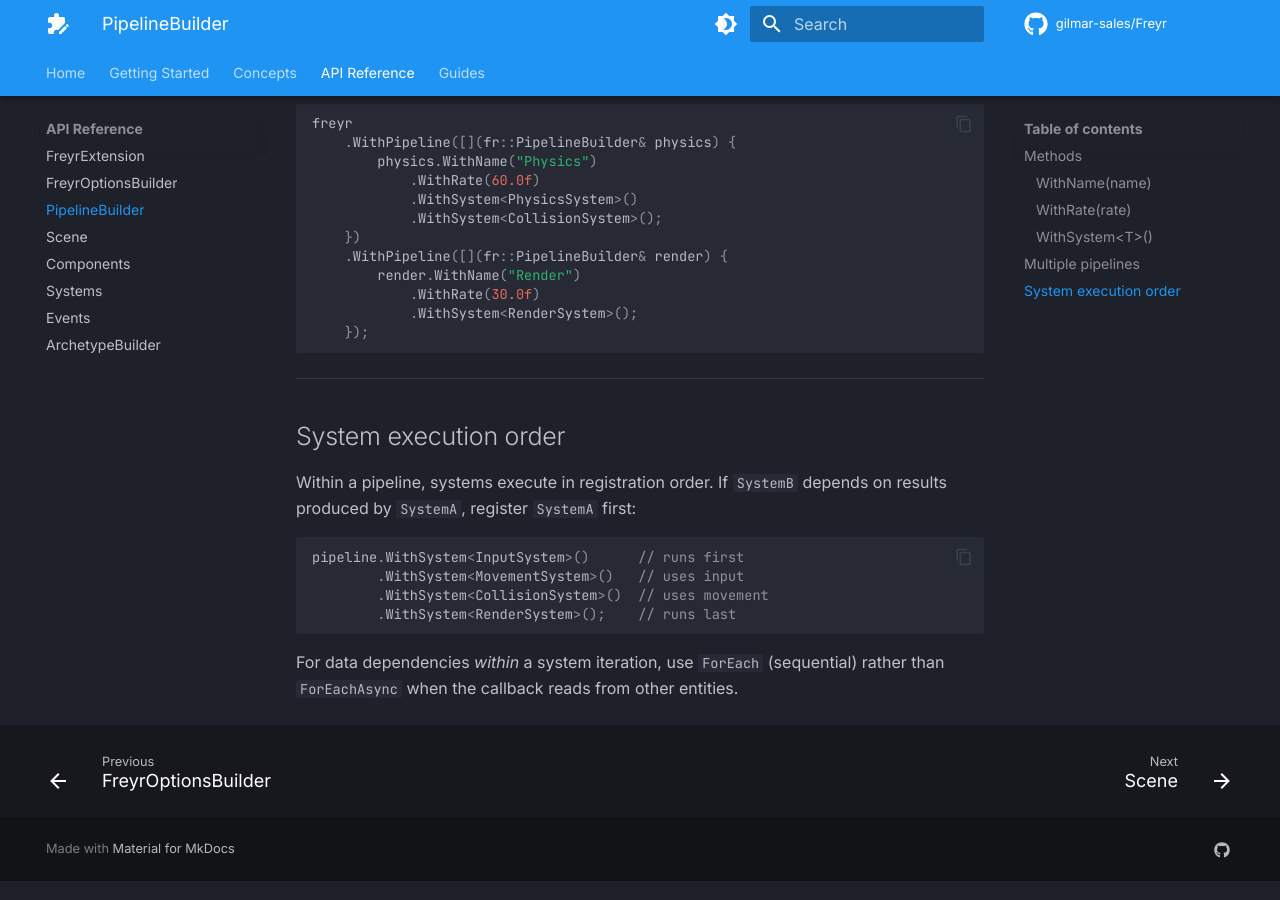
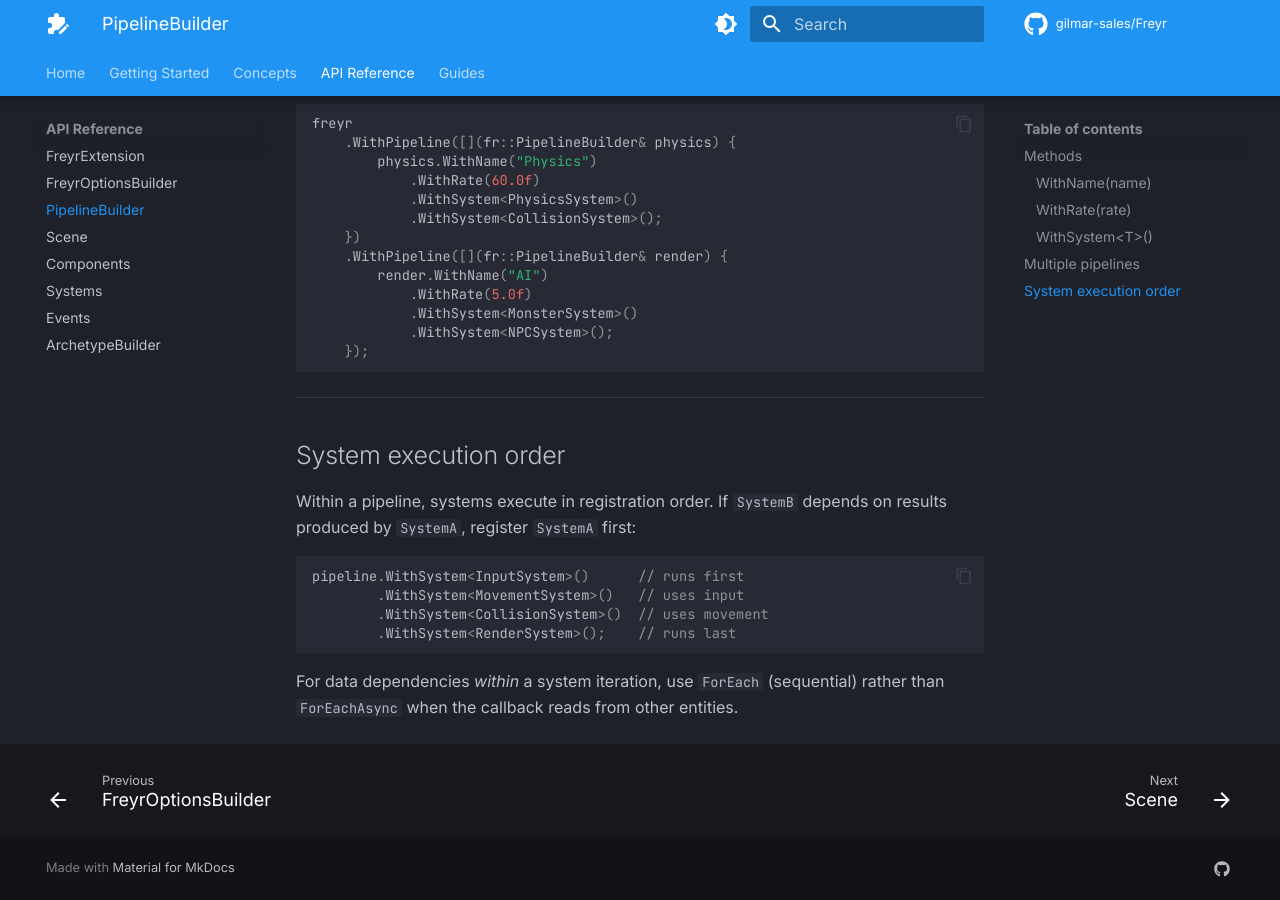
Before and after one commit to gilmar-sales/Freyr, an MkDocs documentation site: the page built from docs/api/pipeline-builder.md, in a window 1280 px wide and 900 px high, scrolled down 1891 px. Built offline with MkDocs 1.6.1 and Material for MkDocs 9.7.7, drawn with Linux system fonts in a browser that asks for light colours; comment, search, counter and statistics services are not loaded.

````diff
--- a/docs/api/pipeline-builder.md
+++ b/docs/api/pipeline-builder.md
@@ -91,9 +91,10 @@
             .WithSystem<CollisionSystem>();
     })
     .WithPipeline([](fr::PipelineBuilder& render) {
-        render.WithName("Render")
-            .WithRate(30.0f)
-            .WithSystem<RenderSystem>();
+        render.WithName("AI")
+            .WithRate(5.0f)
+            .WithSystem<MonsterSystem>()
+            .WithSystem<NPCSystem>();
     });
 ```
 
````
Also changed, not shown: docs/api/options-builder.md (+0 -1 lines).
